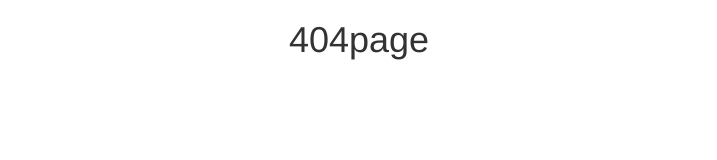
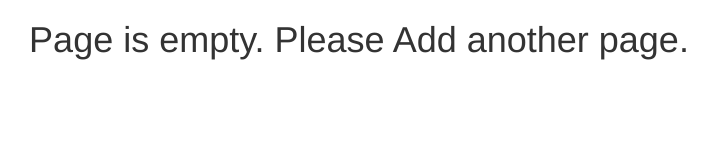
Before and after one commit to yuanlunchuan/angularjs1.5.7seedProject, a website: page app/index.html in a window 1280 px wide. Shown: the whole page, without its empty margins (281-998 px from the left). Drawn offline with nearby package versions, Linux system fonts and the light colour scheme; some packages are replaced by stand-ins of ours.

Commit message:
1, Update error page.

```diff
--- a/app/error-page/error-page.template.html
+++ b/app/error-page/error-page.template.html
@@ -1 +1 @@
-<center><h1>404page</h1></center>
+<center><h1>Page is empty. Please Add another page.</h1></center>
```
